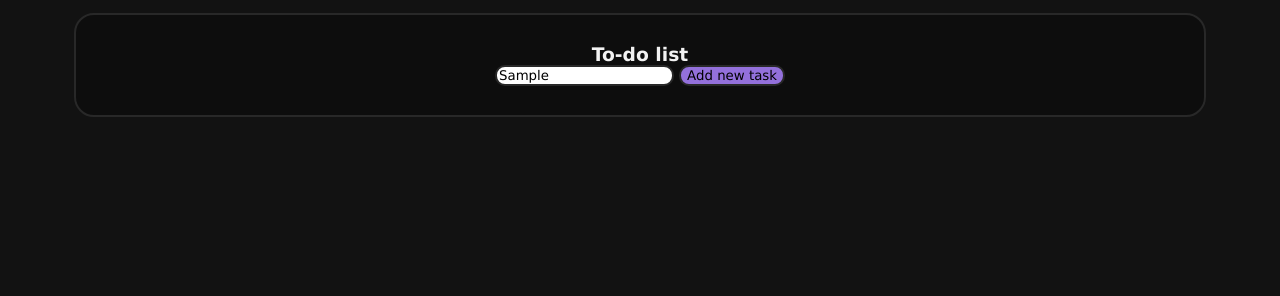
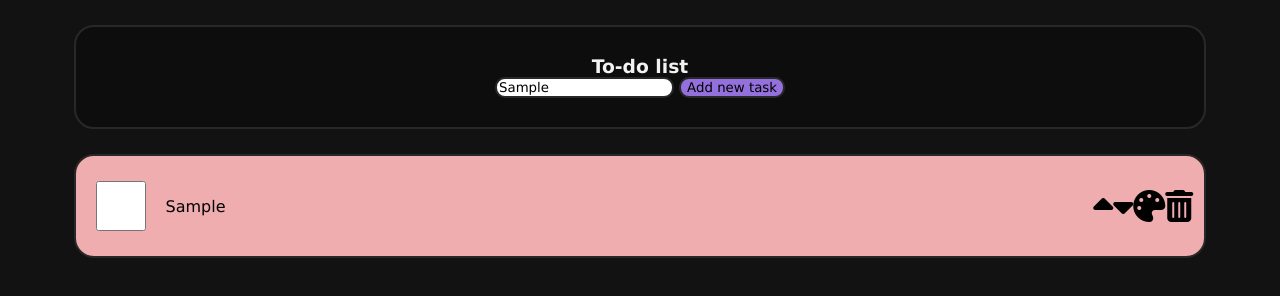
Before and after one commit to Piezel/todo, a plain HTML site: page index.html in a window 1280 px wide. Both pictures are taken after typing "Sample" into the empty fields and a click on the button "Add new task". Drawn offline with Linux system fonts and the light colour scheme.

Commit message:
literally the whole app

```diff
--- a/index.html
+++ b/index.html
@@ -5,11 +5,12 @@
     <meta name="viewport" content="width=device-width, initial-scale=1.0">
     <title>Document</title>
     <link rel="stylesheet" href="style.css">
+    <script src="https://kit.fontawesome.com/f407bf0a0f.js" crossorigin="anonymous"></script>
     <script src="main.js" defer></script>
 </head>
 <body>
     <main id="main">
-        <div class="listblock inputblock">
+        <div class="inputblock">
             <h3>To-do list</h3>
             <div>
                 <input type="text" id="name"> <button id="add">Add new task</button>
--- a/main.js
+++ b/main.js
@@ -2,10 +2,103 @@ const input = document.querySelector("#name")
 const add = document.querySelector("#add")
 const main = document.querySelector("#main")
 
-const colors = ["#ffadad","#ffd6a5","#fdffb6","#caffbf","#9bf6ff","#a0c4ff","#bdb2ff","#ffc6ff"]
+const colors = ["#f0adb0","#f5c2ab","#fae0ad"," #c6d7b2","#c4def0"]
 
 add.addEventListener("click",e=>{
+    e.preventDefault()
     const newTask = document.createElement("div")
+    let color = 0
     newTask.classList.add("listblock")
+    newTask.innerHTML += `<p>${input.value}</p>`
+    newTask.style.backgroundColor = colors[color]
     main.appendChild(newTask)
+
+    const checkbox = document.createElement('input')
+    checkbox.type = "checkbox"
+    checkbox.addEventListener("change",event=>{
+        if(checkbox.checked) {
+            const hr = newTask.firstChild
+            hr.style.width = "98%"
+        } else {
+            const hr = newTask.firstChild
+            hr.style.width = "0"
+        }
+    })
+    newTask.prepend(checkbox)
+
+    const optionsdiv = document.createElement("div")
+    optionsdiv.classList.add("options")
+    newTask.append(optionsdiv)
+
+    const upbutton = document.createElement("i")
+    upbutton.className+="fa-solid fa-caret-up fa-2xl"
+    optionsdiv.append(upbutton)
+
+    const downbutton = document.createElement("i")
+    downbutton.className+="fa-solid fa-caret-down fa-2xl"
+    optionsdiv.append(downbutton)
+
+    const colorsButton = document.createElement("i")
+    colorsButton.className+="fa-solid fa-palette fa-2xl"
+    optionsdiv.append(colorsButton)
+
+    const trashbutton = document.createElement("i")
+    trashbutton.className+="fa-solid fa-trash-can fa-2xl"
+    optionsdiv.append(trashbutton)
+
+    upbutton.addEventListener("click",event=>{
+        if(newTask.previousSibling && newTask.previousSibling.tagName=="DIV") {
+            newTask.parentNode.insertBefore(newTask,newTask.previousSibling)
+        }
+    })
+    downbutton.addEventListener("click",event=>{
+        if(newTask.nextSibling && newTask.nextSibling.tagName=="DIV") {
+            newTask.parentNode.insertBefore(newTask,newTask.nextSibling.nextSibling)
+        }
+    })
+
+    colorsButton.addEventListener("click",event=>{
+        color++
+        if(color>=colors.length) color = 0;
+        if(newTask.style.backgroundColor!="lightgray") newTask.style.backgroundColor = colors[color]
+    })
+
+    const deleteTask = (event) => {
+        if(newTask.style.backgroundColor == "lightgray") {
+            const animate = newTask.animate([
+                {transform:"scale(1)"},
+                {transform:"scale(0)"}
+            ],{
+                duration: 500,
+                easing: "ease-in-out"
+            })
+            animate.addEventListener("finish",()=>{newTask.remove()})
+        } else {
+            newTask.style.backgroundColor = "lightgray"
+            const animate = newTask.animate([
+                {transform:"translate(0, 0) rotate(0)"},
+                {transform:"translate(5px, 5px) rotate(1deg)"},
+                {transform:"translate(0, 0) rotate(0)"},
+                {transform:"translate(-5px, 5px) rotate(-1deg)"},
+                {transform:"translate(0, 0) rotate(0)"}
+            ],{
+                duration: 250,
+                iterations:Infinity
+            })
+            setTimeout(() => {
+                newTask.style.backgroundColor = colors[color]
+                animate.cancel()
+            }, 3000);
+        }
+    }
+
+    trashbutton.addEventListener("click",deleteTask)
+    newTask.addEventListener("mousedown",event =>{
+        if(event.button==1) {
+            deleteTask(event)
+        }
+    })
+
+    newTask.prepend(document.createElement("hr"))
+
 })
--- a/style.css
+++ b/style.css
@@ -18,16 +18,28 @@ main {
 .inputblock {
     background-color: rgba(12,12,12,0.7);
     color: #F2F2F2;
-    border: solid rgba(40,40,40) 2px;
-}
-.listblock {
-    display: flex;
+    flex-direction: column;
     align-items: center;
     justify-content: center;
-    flex-direction: column;
+    border: solid rgba(40,40,40) 2px;
+    display: flex;
     border-radius: 20px;
     width: 90%;
     height: 100px;
+    margin: 1%;
+}
+.listblock {
+    position: relative;
+    transition: background-color 0.2s ease-in-out;
+    border: solid rgba(40,40,40) 2px;
+    display: flex;
+    align-items: center;
+    justify-content: flex-start;
+    flex-direction: row;
+    border-radius: 20px;
+    width: 90%;
+    height: 100px;
+    margin: 1%;
 }
 input {
     border-radius: 10px;
@@ -42,3 +54,36 @@ button:active {
     border: solid rgba(60,60,60) 2px;
     background-color: palevioletred;
 }
+.listblock input[type="checkbox"] {
+    display: block;
+    width: 50px;
+    height: 50px;
+    margin: 20px;
+}
+.listblock p {
+    display: flex;
+    justify-content: flex-start;
+    align-items: center;
+    overflow: hidden;
+    overflow-wrap: anywhere;
+    height: 100%;
+}
+.options {
+    width: max-content;
+    height: 100%;
+    margin-left: auto;
+    display: flex;
+    align-items: center;
+    justify-content: flex-end;
+    padding: 1%;
+    z-index: 1;
+}
+.listblock hr {
+    transition: width 0.2s ease-in-out;
+    position: absolute;
+    width: 0;
+    margin: 1%;
+    height: 3px;
+    background-color: #121212;
+    border: none;
+}
```
